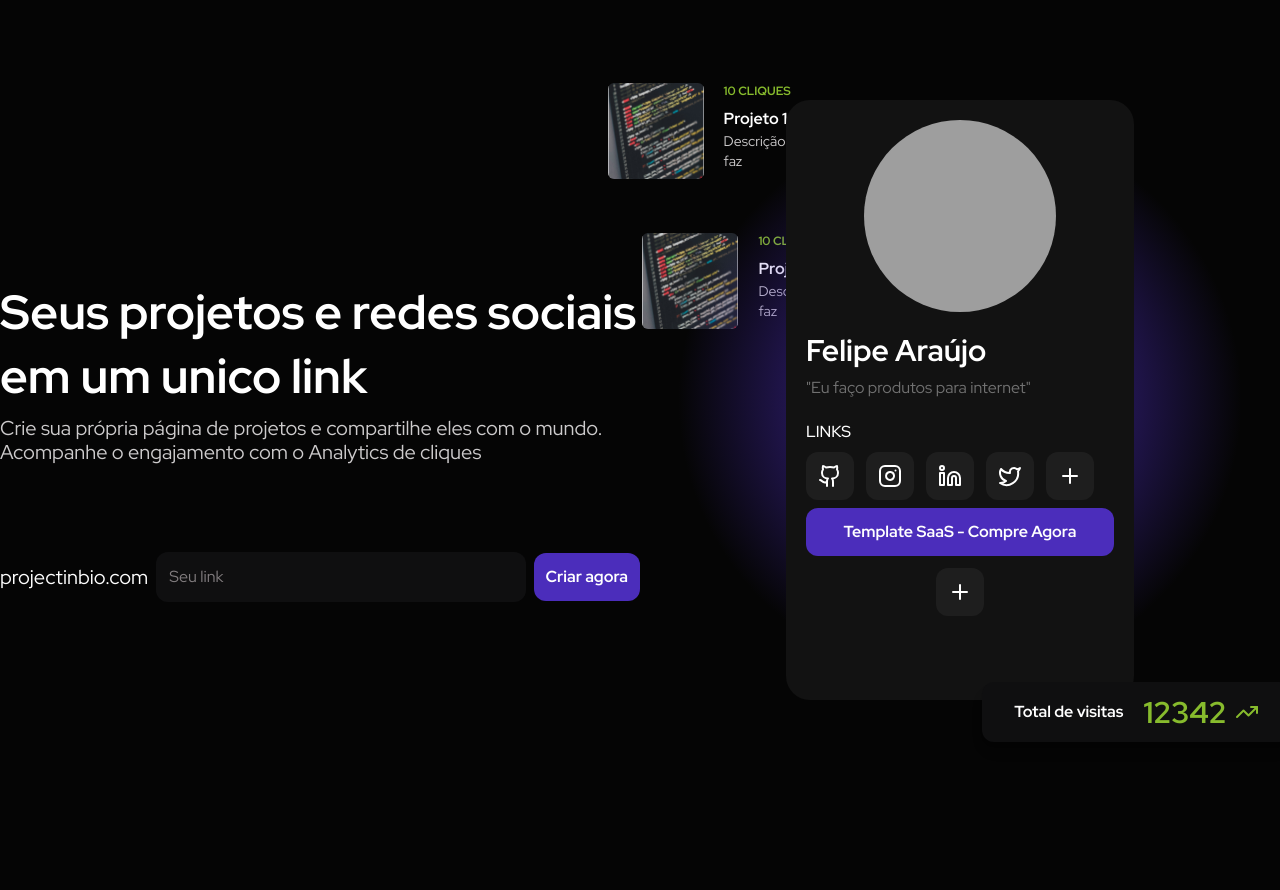
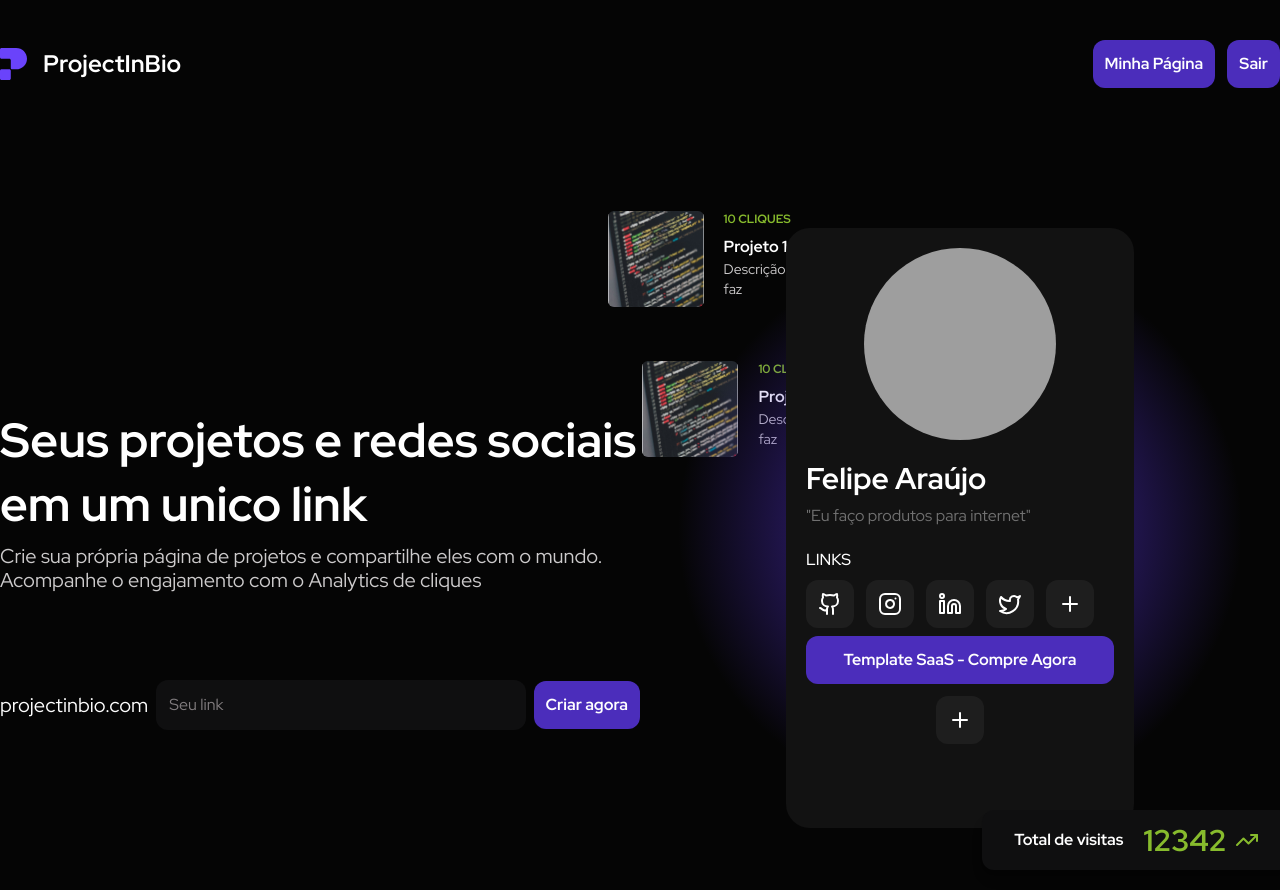
Before and after one commit to devfelpz/project-in-bio, a Next.js app: page / in a window 1280 px wide. Shown: the top 890 px of the page. Before the commit the page ends 800 px from the top, so only its background shows below. Built offline with nearby package versions, Linux system fonts and the light colour scheme; grey boxes are pictures that could not be loaded.

Commit message:
Finalizado Header

```diff
--- /dev/null
+++ b/app/components/landing-page/header.tsx
@@ -0,0 +1,18 @@
+import Button from '../ui/button';
+
+const Header = () => {
+	return (
+		<div className="absoulute top-0 left-0 right-0 max-w-7xl mx-auto flex items-center justify-between py-10">
+			<div className="flex items-center gap-4">
+				<img src="/logo.svg" alt="ProjectInBio Logo" />
+				<h3 className="text-white text-2xl font-bold">ProjectInBio</h3>
+			</div>
+			<div className="flex items-center gap-3">
+				<Button>Minha Página</Button>
+				<Button>Sair</Button>
+			</div>
+		</div>
+	);
+};
+
+export default Header;
--- a/app/page.tsx
+++ b/app/page.tsx
@@ -1,11 +1,12 @@
+import Header from './components/landing-page/header';
 import Hero from './components/landing-page/hero';
 
 export default function Home() {
 	return (
 		<div className="max-w-7xl mx-auto ">
+			<Header />
 			<Hero />
 		</div>
-		// <Header/>
 		// <VideoExplanation/>
 		// <Pricing/>
 		// <FAQ/>
```
